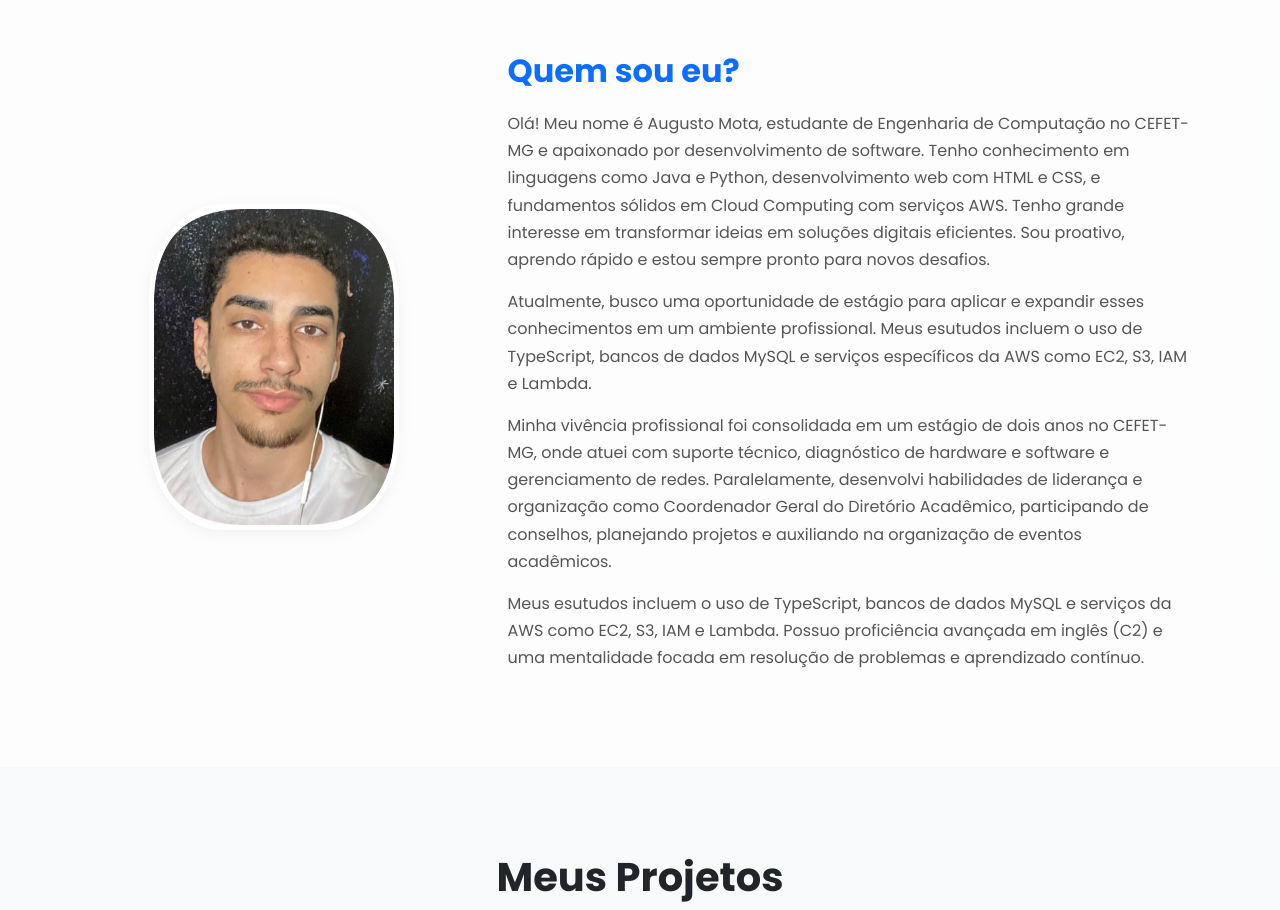
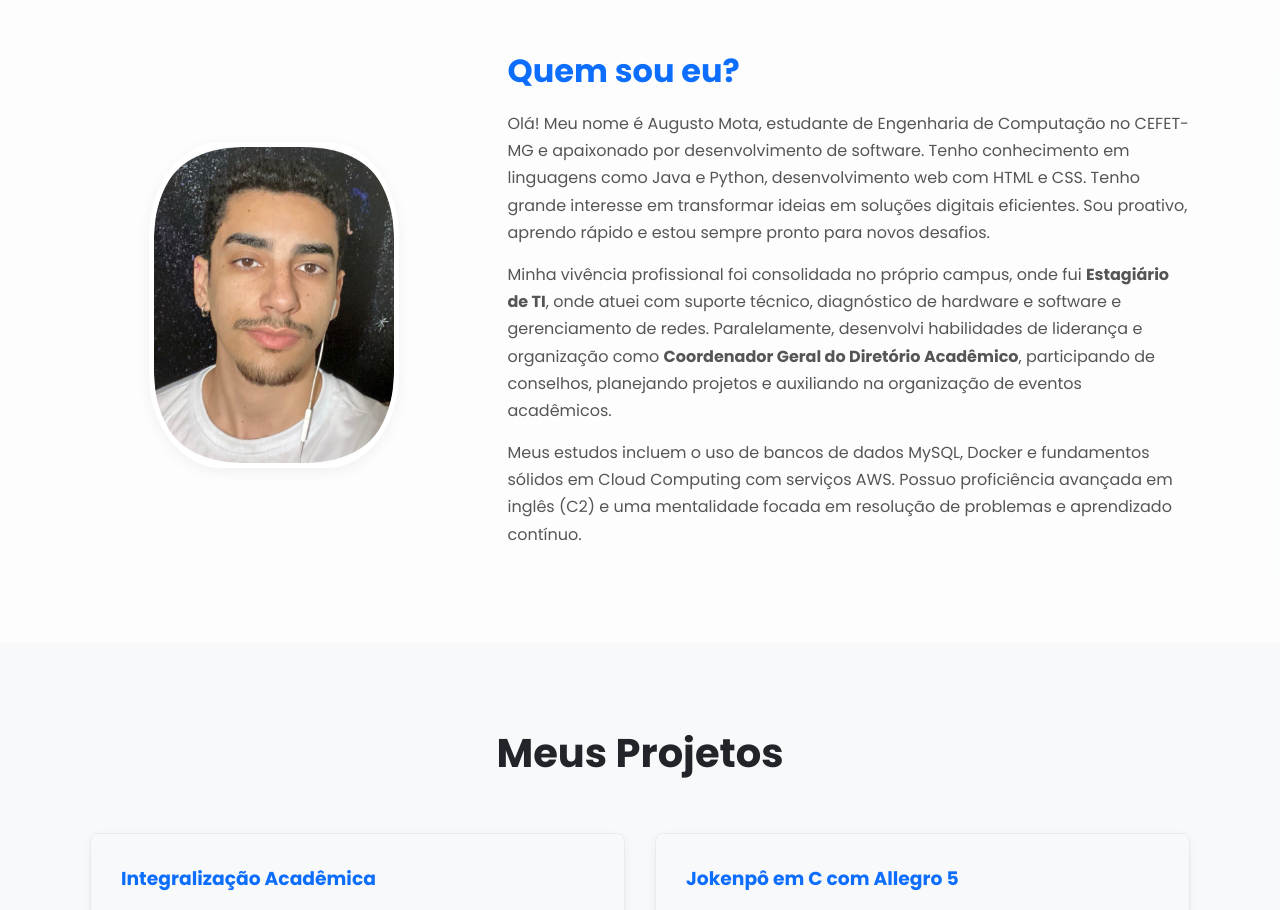
Before and after one commit to augustomotas/Portfolio, a plain HTML site: page index.html in a window 1280 px wide. Shown: the part 949-1859 px from the top of the page. Drawn offline with nearby package versions, Linux system fonts and the light colour scheme.

Commit message:
sobre mim, atualizado e melhorado

```diff
--- a/Style.css
+++ b/Style.css
@@ -23,7 +23,7 @@ body.dark-mode {
     --cor-fundo: #1A202C;
     --cor-fundo-secundario: #121826d0;
     --cor-texto: #F7FAFC;
-    --cor-texto-secundario: #A0AEC0;
+    --cor-texto-secundario: #e4e9ee;
     --cor-destaque: #4FD1C5;
     --cor-destaque-hover: #38B2AC;
     --cor-sombra: rgba(0, 0, 0, 0.2);
--- a/index.html
+++ b/index.html
@@ -58,30 +58,24 @@
                 Olá! Meu nome é Augusto Mota, estudante de Engenharia de
                 Computação no CEFET-MG e apaixonado por desenvolvimento de
                 software. Tenho conhecimento em linguagens como Java e Python,
-                desenvolvimento web com HTML e CSS, e fundamentos sólidos em
-                Cloud Computing com serviços AWS. Tenho grande interesse em
+                desenvolvimento web com HTML e CSS. Tenho grande interesse em
                 transformar ideias em soluções digitais eficientes. Sou
                 proativo, aprendo rápido e estou sempre pronto para novos
                 desafios.
               </p>
               <p>
-                Atualmente, busco uma oportunidade de estágio para aplicar e
-                expandir esses conhecimentos em um ambiente profissional. Meus
-                esutudos incluem o uso de TypeScript, bancos de dados MySQL e
-                serviços específicos da AWS como EC2, S3, IAM e Lambda.
+                Minha vivência profissional foi consolidada no próprio campus,
+                onde fui <strong>Estagiário de TI</strong>, onde atuei com
+                suporte técnico, diagnóstico de hardware e software e
+                gerenciamento de redes. Paralelamente, desenvolvi habilidades de
+                liderança e organização como
+                <strong>Coordenador Geral do Diretório Acadêmico</strong>,
+                participando de conselhos, planejando projetos e auxiliando na
+                organização de eventos acadêmicos.
               </p>
               <p>
-                Minha vivência profissional foi consolidada em um estágio de
-                dois anos no CEFET-MG, onde atuei com suporte técnico,
-                diagnóstico de hardware e software e gerenciamento de redes.
-                Paralelamente, desenvolvi habilidades de liderança e organização
-                como Coordenador Geral do Diretório Acadêmico, participando de
-                conselhos, planejando projetos e auxiliando na organização de
-                eventos acadêmicos.
-              </p>
-              <p>
-                Meus esutudos incluem o uso de TypeScript, bancos de dados MySQL
-                e serviços da AWS como EC2, S3, IAM e Lambda. Possuo
+                Meus estudos incluem o uso de bancos de dados MySQL, Docker e
+                fundamentos sólidos em Cloud Computing com serviços AWS. Possuo
                 proficiência avançada em inglês (C2) e uma mentalidade focada em
                 resolução de problemas e aprendizado contínuo.
               </p>
```
Also changed, not shown: 1 other file.
